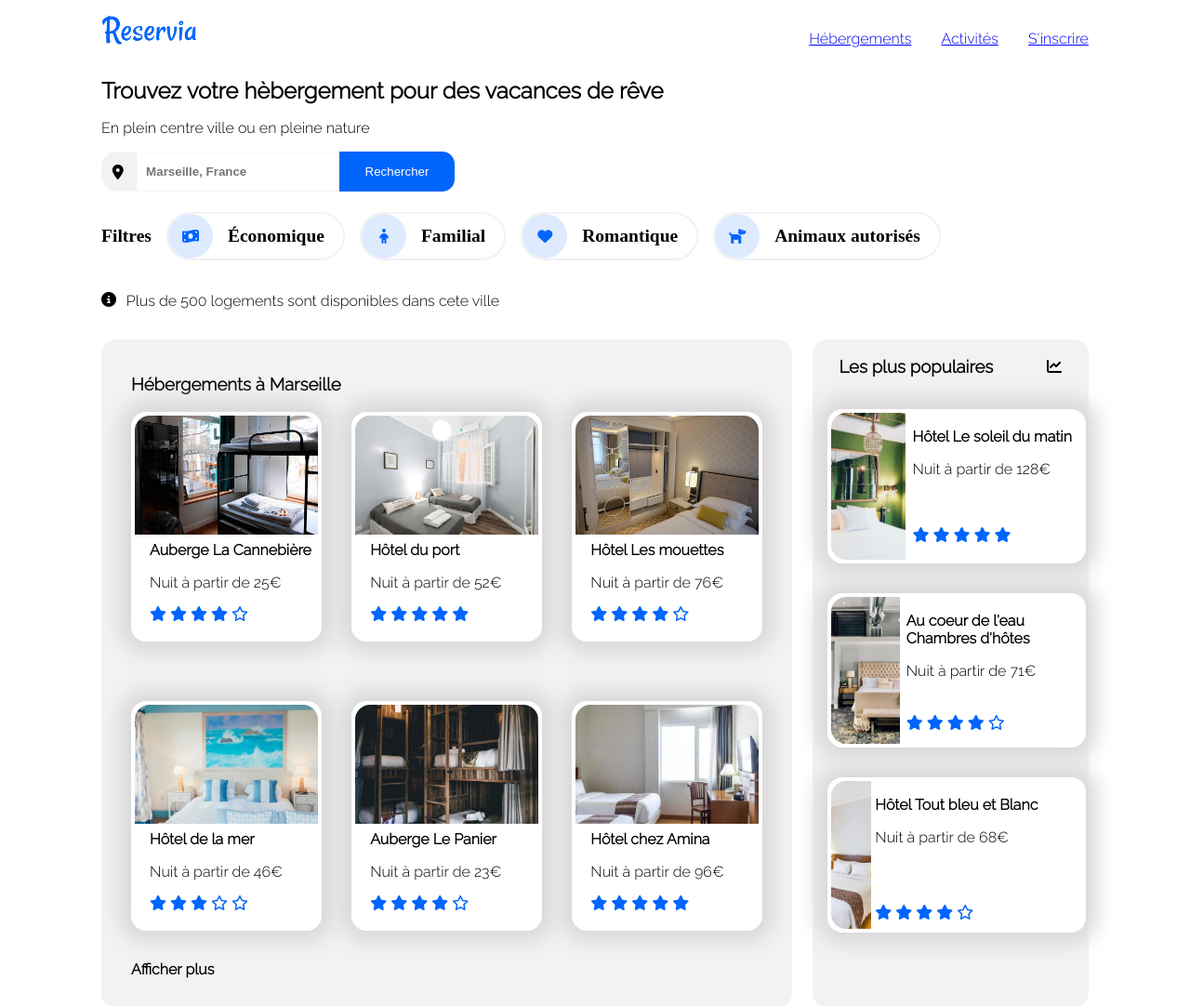
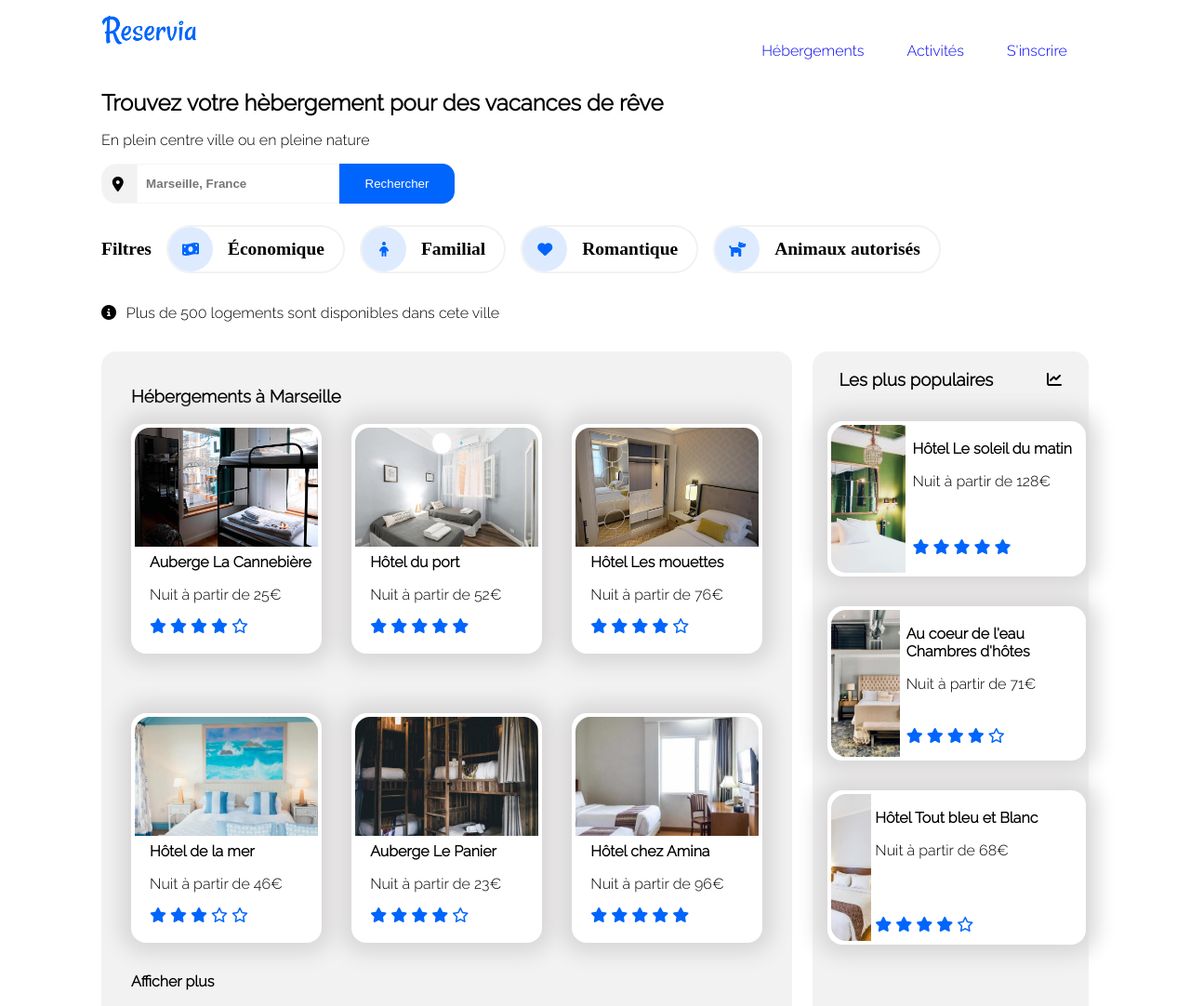
Before and after one commit to escanor24000/escanor24000.github.io, a plain HTML site: page site.html in a window 1280 px wide. Shown: the top 1082 px of the page at 93% size. Drawn offline with Linux system fonts and the light colour scheme.

Commit message:
survol--nav

```diff
--- a/style.css
+++ b/style.css
@@ -16,6 +16,7 @@ li
 a:hover
 {
     color: #0065fc;
+    border-top: 1px solid #0065fc;
 }
 
 img
@@ -65,18 +66,32 @@ img
 .rsv-header__nav--menu
 {
    display:flex;
-   margin-top: 07%;
+   margin-top: 09%;
 }
 
-.rsv-header__nav--menu--act
+.rsv-header__nav--menu--heb a
 {
-    margin-left: 2rem;
+    padding-top: 38px;
+    padding-left: 23px;
+    padding-right: 23px;
+    text-decoration:none
+}
+
+.rsv-header__nav--menu--act a
+{
+    padding-top: 38px;
+    padding-left: 23px;
+    padding-right: 23px;
+    text-decoration:none
 }
 
 .rsv-header__nav--menu--ins a
 {
-    margin-left: 2rem;
+    padding-top: 38px;
+    padding-left: 23px;
+    padding-right: 23px;
     color: blue;
+    text-decoration:none
 }
 
 .rsv-header__sous--menu--titre
```
